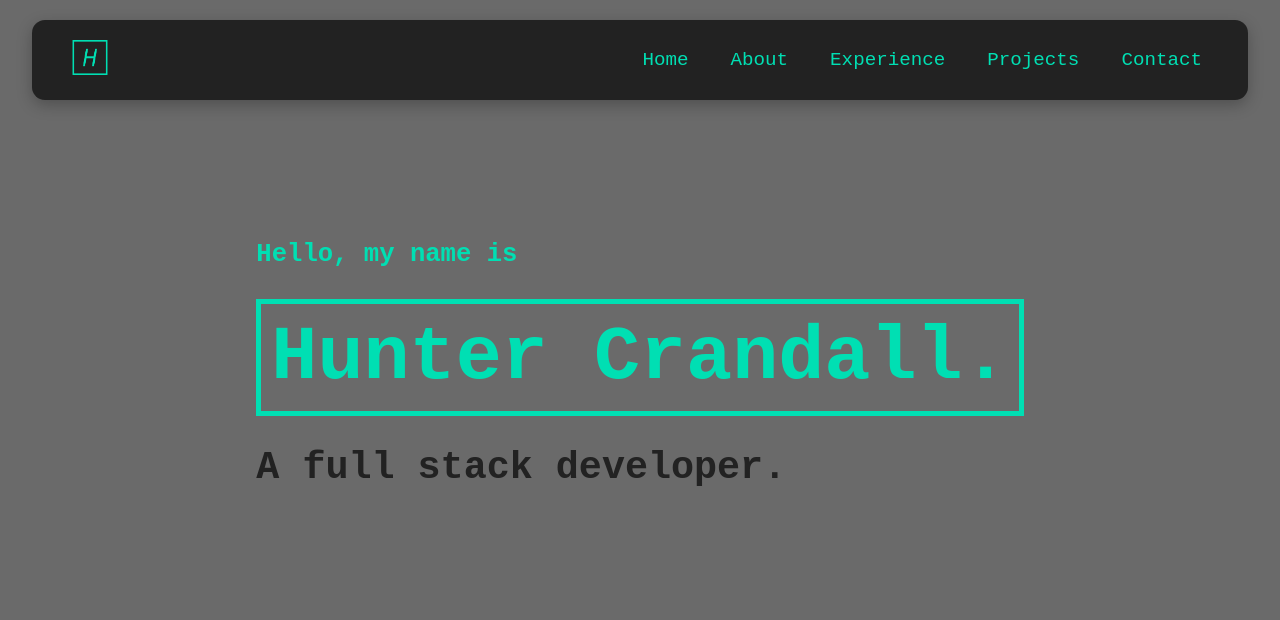
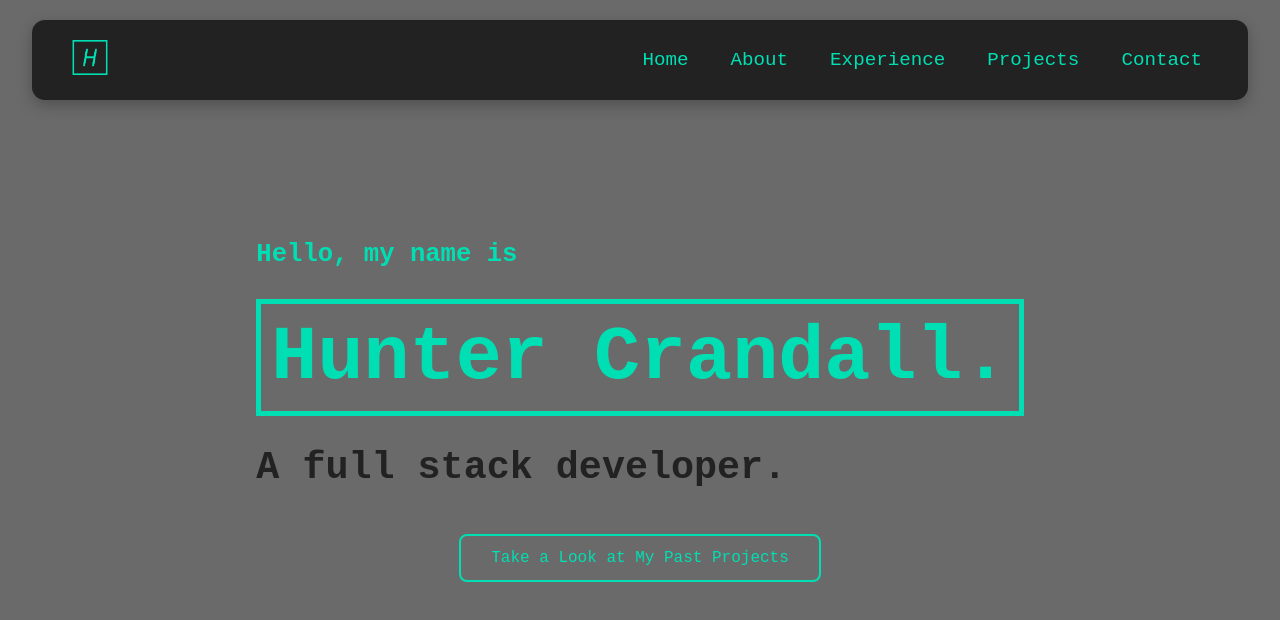
Before and after one commit to Hcran18/Hcran18.github.io, a React (Create React App) app: page / in a window 1280 px wide. Shown: the top 620 px of the page. Built offline with nearby package versions, Linux system fonts and the light colour scheme.

Commit message:
added button

```diff
--- /dev/null
+++ b/src/Components/Button.js
@@ -0,0 +1,16 @@
+import React from 'react';
+import { NavLink } from 'react-router-dom';
+
+import './ButtonStyles.css';
+
+const Button = ({ text, onClick, to }) => {
+    return (
+        <NavLink to={to}>
+            <button className='button' onClick={onClick}>
+                {text}
+            </button>
+        </NavLink>
+    );
+};
+
+export default Button;
--- /dev/null
+++ b/src/Components/ButtonStyles.css
@@ -0,0 +1,29 @@
+.button {
+    background-color: transparent;
+    border: 2px solid #00dfb3;
+    color: #00dfb3;
+    padding: 13px 30px;
+    text-align: center;
+    text-decoration: none;
+    display: inline-block;
+    font-size: 16px;
+    margin: 4px 2px;
+    cursor: pointer;
+    border-radius: 8px;
+    transition: all 0.15s ease-in-out;
+}
+
+.button:hover {
+    background-color: #00dfb3;
+    color: #222;
+    box-shadow: 0 5px 15px 0 rgba( 0, 0, 0, 0.25 );
+    transform: translate(-5px, -5px);
+}
+
+@media screen and (max-width: 850px) {
+    .button {
+        background-color: #00dfb3;
+        color: #222;
+        box-shadow: 0 5px 15px 0 rgba( 0, 0, 0, 0.25 );
+    }
+}
--- a/src/Pages/Home.js
+++ b/src/Pages/Home.js
@@ -1,4 +1,6 @@
 import React from 'react';
+import Button from '../Components/Button';
+
 import './HomeStyles.css';
 
 function Home() {
@@ -9,6 +11,9 @@ function Home() {
                 <h1 className='text'>Hunter Crandall.</h1>
                 <h2 className='text'>A full stack developer.</h2>
             </div>
+            <div className='home-button'>
+                <Button text='Take a Look at My Past Projects' to='/projects' />
+            </div>
         </div>
     );
 }
```
